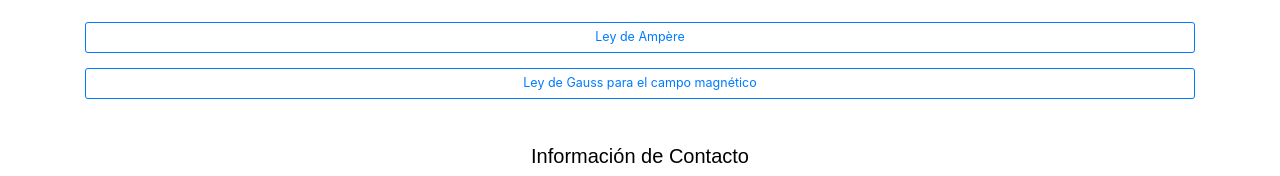
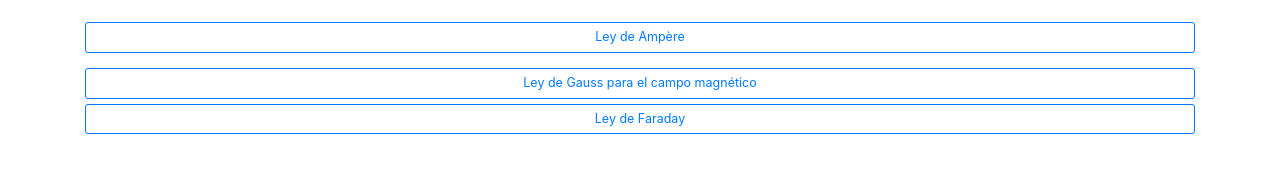
Before and after one commit to GPB-Cosmo/EducAR.github.io, a plain HTML site: page Apps/index.html in a window 1280 px wide. Shown: the part 839-1015 px from the top of the page. Drawn offline with nearby package versions, Linux system fonts and the light colour scheme; files whose address does not match are found by name.

Commit message:
se agrega boton de faraday

```diff
--- a/Apps/index.html
+++ b/Apps/index.html
@@ -354,6 +354,8 @@
                         <a target="_blank" href="https://gpb-cosmo.github.io/EducAR.github.io/Ley%20Gauss%20M/" type="button" class="btn btn-outline-primary  btn-block btn-lg">Ley
                             de Gauss para el campo magnético
                         </a>
+                        <a target="_blank" href="https://gpb-cosmo.github.io/EducAR.github.io/LeyFaraday/" type="button" class="btn btn-outline-primary  btn-block btn-lg">Ley de Faraday
+                        </a>
                     </div>
 
                 </div>
```
